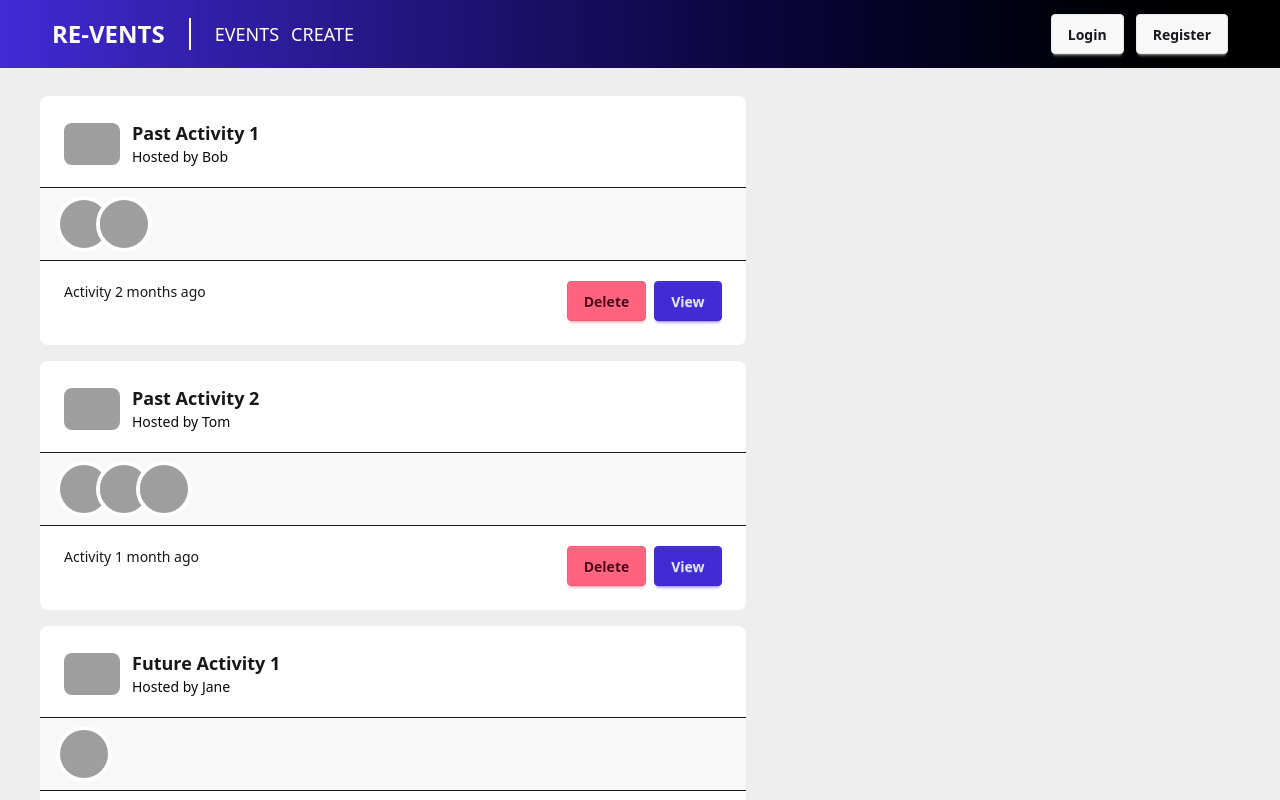
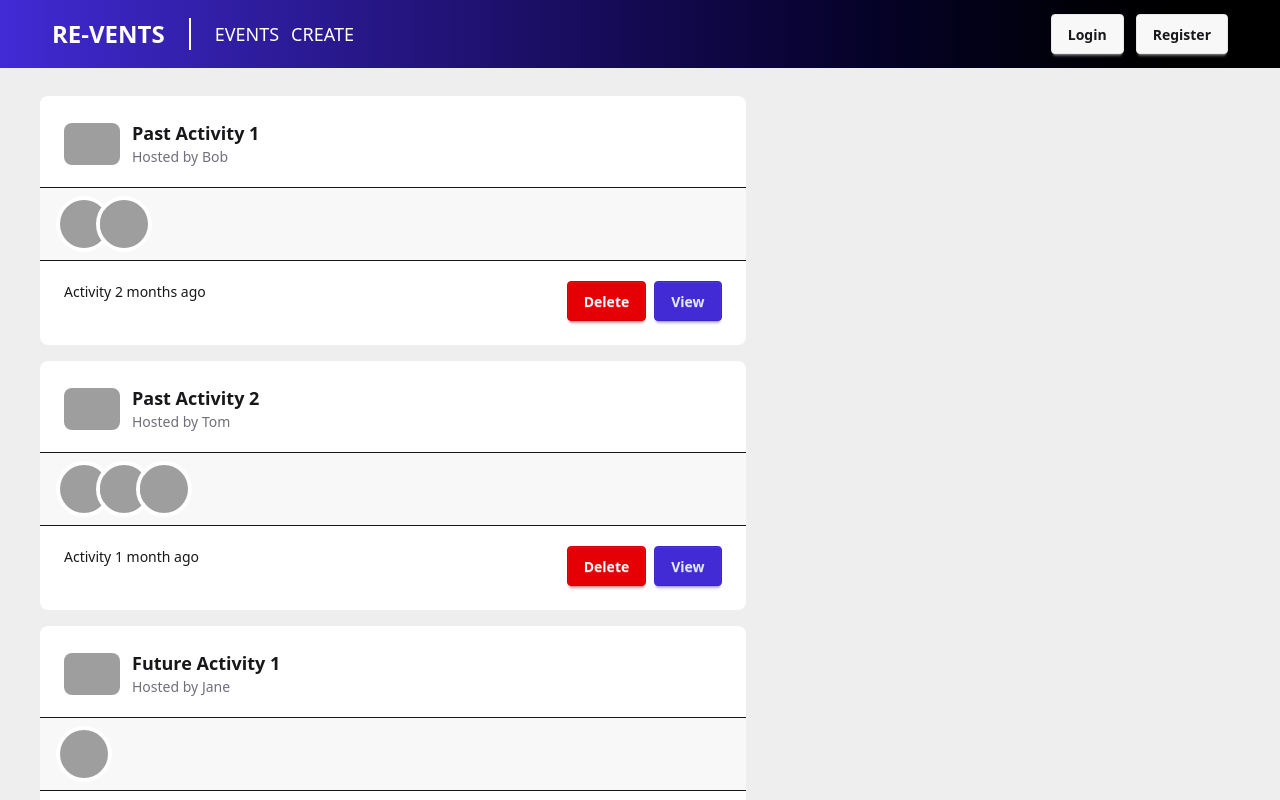
Before and after one commit to asiopueo/revents, a React (Vite) app: page / in a window 1280 px wide. Shown: the top 800 px of the page. Built offline with nearby package versions, Linux system fonts and the light colour scheme; grey boxes are pictures that could not be loaded.

Commit message:
Start Abschnitt 5 - Redux

```diff
--- a/index.html
+++ b/index.html
@@ -1,5 +1,5 @@
 <!doctype html>
-<html lang="en" class="bg-base-300">
+<html lang="en" class="bg-base-300" data-theme="light">
   <head>
     <meta charset="UTF-8" />
     <link rel="icon" type="image/svg+xml" href="/vite.svg" />
--- a/package.json
+++ b/package.json
@@ -10,10 +10,12 @@
     "preview": "vite preview"
   },
   "dependencies": {
+    "@reduxjs/toolkit": "^2.9.0",
     "@tailwindcss/vite": "^4.1.14",
     "motion": "^12.23.22",
     "react": "^19.1.1",
     "react-dom": "^19.1.1",
+    "react-redux": "^9.2.0",
     "tailwindcss": "^4.1.14"
   },
   "devDependencies": {
--- a/src/app/layout/globals.css
+++ b/src/app/layout/globals.css
@@ -1,4 +1,37 @@
 @import "tailwindcss";
-@plugin "daisyui" {
-    themes: light --default;
+@plugin "daisyui";
+
+@plugin "daisyui/theme" {
+  name: "light";
+  default: true;
+  prefersdark: false;
+  color-scheme: "light";
+  --color-base-100: oklch(100% 0 0);
+  --color-base-200: oklch(98% 0 0);
+  --color-base-300: oklch(95% 0 0);
+  --color-base-content: oklch(21% 0.006 285.885);
+  --color-primary: oklch(45% 0.24 277.023);
+  --color-primary-content: oklch(93% 0.034 272.788);
+  --color-secondary: oklch(65% 0.241 354.308);
+  --color-secondary-content: oklch(94% 0.028 342.258);
+  --color-accent: oklch(77% 0.152 181.912);
+  --color-accent-content: oklch(38% 0.063 188.416);
+  --color-neutral: oklch(55% 0.016 285.938);
+  --color-neutral-content: oklch(92% 0.004 286.32);
+  --color-info: oklch(74% 0.16 232.661);
+  --color-info-content: oklch(29% 0.066 243.157);
+  --color-success: oklch(76% 0.177 163.223);
+  --color-success-content: oklch(37% 0.077 168.94);
+  --color-warning: oklch(82% 0.189 84.429);
+  --color-warning-content: oklch(41% 0.112 45.904);
+  --color-error: oklch(57% 0.245 27.325);
+  --color-error-content: oklch(98% 0.002 247.839);
+  --radius-selector: 0.5rem;
+  --radius-field: 0.25rem;
+  --radius-box: 0.5rem;
+  --size-selector: 0.25rem;
+  --size-field: 0.25rem;
+  --border: 1px;
+  --depth: 1;
+  --noise: 0;
 }
--- /dev/null
+++ b/src/features/counter/Counter.tsx
@@ -0,0 +1,5 @@
+export default function Counter() {
+    return (
+        <div>Counter</div>
+    )
+}
--- /dev/null
+++ b/src/features/counter/counterSlice.ts
@@ -0,0 +1,27 @@
+import { createSlice } from "@reduxjs/toolkit";
+
+type CounterState = {
+    value: number;
+}
+
+const initialState: CounterState = {
+    value: 42,
+}
+
+export const counterSlice = createSlice({
+    name: 'counter',
+    initialState,
+    reducers: {
+        increment: (state) => {
+            state.value += 1;
+        },
+        decrement: (state) => {
+            state.value -= 1;
+        },
+        incrementByAmount: (state, action) => {
+            state.value += action.payload;
+        }
+    }
+});
+
+export const {increment, decrement, incrementByAmount} = counterSlice.actions;
--- /dev/null
+++ b/src/lib/store/store.ts
@@ -0,0 +1,11 @@
+import { configureStore } from "@reduxjs/toolkit";
+import { counterSlice } from "../../features/counter/counterSlice";
+
+export const store = configureStore({
+    reducer: {
+        counter: counterSlice.reducer
+    },
+});
+
+export type RootStore = ReturnType<typeof store.getState>;
+export type AppDispatch = typeof store.dispatch;
--- a/src/main.tsx
+++ b/src/main.tsx
@@ -2,9 +2,13 @@ import { StrictMode } from 'react'
 import { createRoot } from 'react-dom/client'
 import './app/layout/globals.css'
 import App from './app/layout/App.tsx'
+import { Provider } from 'react-redux'
+import { store } from './lib/store/store.ts'
 
 createRoot(document.getElementById('root')!).render(
-  <StrictMode>
-    <App />
-  </StrictMode>,
+    <StrictMode>
+        <Provider store={store}>
+            <App />
+        </Provider>
+    </StrictMode>,
 )
```
Also changed, not shown: 1 other file (tests, documents, lock files or other folders).
